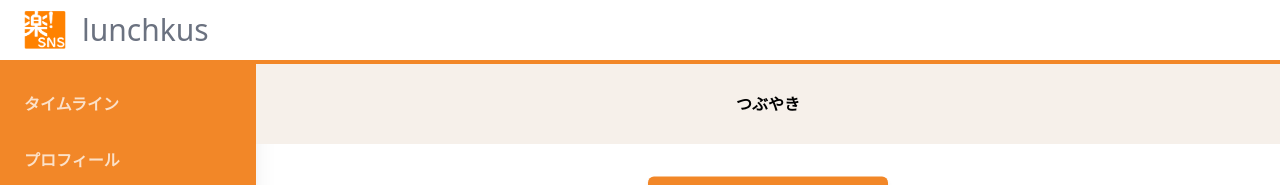
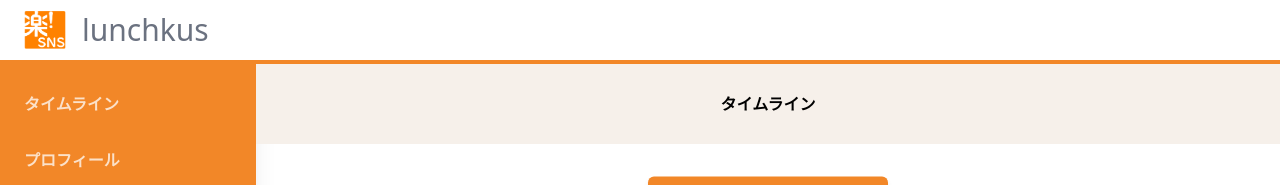
Before and after one commit to suzu1997/rakus-sns-app, a Next.js app: page /timeline in a window 1280 px wide. Shown: the top 185 px of the page. Built offline with nearby package versions, Linux system fonts and the light colour scheme.

Commit message:
サブヘッダータイトルをメニューバーに揃えた

```diff
--- a/src/pages/timeline/index.tsx
+++ b/src/pages/timeline/index.tsx
@@ -88,7 +88,7 @@ const Timeline: NextPage = () => {
   return (
     <>
       {/* サブヘッダー */}
-      <SubHeader title="つぶやき" />
+      <SubHeader title="タイムライン" />
 
       {/* タイムラインゾーン */}
       <div className="text-center my-10 animate-bounce">
```
